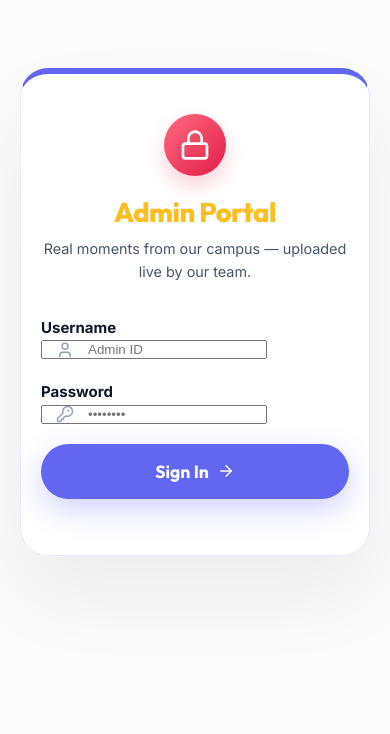
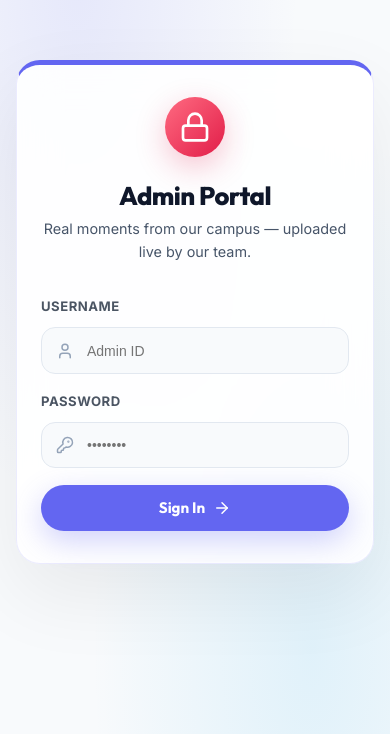
Before and after one commit to upadhyayravi023/cbk, a React (Vite) app in the folder frontend/: page /admin/login in a window 390 px wide. Shown: the part 110-844 px from the top of the page. Built offline with nearby package versions, Linux system fonts and the light colour scheme; no server answers.

Commit message:
Complete fluid responsive overhaul of Admin Login and Dashboard CSS

```diff
--- a/frontend/src/pages/AdminLogin.css
+++ b/frontend/src/pages/AdminLogin.css
@@ -1,52 +1,85 @@
-/* src/pages/AdminLogin.css */
+/* ── Admin Login Page ── */
 
 .login-page {
   min-height: 100vh;
   display: flex;
   align-items: center;
   justify-content: center;
-  background: radial-gradient(circle at top left, var(--gradient-start) 0%, #f8fafc 40%, #ffffff 100%);
-  padding: 1.5rem;
+  background:
+    radial-gradient(ellipse at 20% 10%, rgba(99,102,241,0.12) 0%, transparent 50%),
+    radial-gradient(ellipse at 80% 90%, rgba(14,165,233,0.1) 0%, transparent 50%),
+    #f8fafc;
+  padding: clamp(1rem, 4vw, 2rem);
 }
 
 .login-card {
   width: 100%;
   max-width: 440px;
-  padding: 3rem 2rem;
-  background: rgba(255, 255, 255, 0.82);
-  backdrop-filter: blur(16px);
-  -webkit-backdrop-filter: blur(16px);
-  border: 1px solid rgba(108, 99, 255, 0.15);
-  border-top: 6px solid var(--primary);
-  border-radius: 32px;
-  box-shadow: 0 40px 80px rgba(0,0,0,0.06);
+  padding: clamp(2rem, 5vw, 3.5rem) clamp(1.5rem, 4vw, 2.5rem);
+  background: rgba(255, 255, 255, 0.9);
+  backdrop-filter: blur(20px);
+  -webkit-backdrop-filter: blur(20px);
+  border: 1px solid rgba(99, 102, 241, 0.12);
+  border-top: 5px solid var(--primary);
+  border-radius: clamp(24px, 4vw, 36px);
+  box-shadow: 0 30px 80px rgba(0,0,0,0.07), 0 0 0 1px rgba(255,255,255,0.5) inset;
 }
 
 .lock-icon-wrapper {
-  width: 70px;
-  height: 70px;
+  width: clamp(60px, 12vw, 72px);
+  height: clamp(60px, 12vw, 72px);
   background: linear-gradient(135deg, #ff6b81, #e11d48);
   border-radius: 50%;
   display: flex;
   align-items: center;
   justify-content: center;
   margin: 0 auto 1.5rem auto;
-  box-shadow: 0 10px 20px rgba(225, 29, 72, 0.2);
+  box-shadow: 0 10px 30px rgba(225, 29, 72, 0.25);
 }
 
 .login-card h2 {
-  font-size: 2rem;
-  color: var(--accent);
-  margin-bottom: 0.5rem;
+  font-size: clamp(1.6rem, 4vw, 2rem);
+  color: var(--text-dark);
+  margin-bottom: 0.35rem;
+  text-align: center;
+}
+
+.login-card > p,
+.login-card .text-center {
+  font-size: clamp(0.875rem, 2vw, 0.95rem);
+  color: var(--text-light);
+  text-align: center;
 }
 
 .login-form .form-group {
-  margin-bottom: 1.5rem;
+  margin-bottom: clamp(1rem, 2.5vw, 1.5rem);
 }
 
 .login-form label {
+  display: block;
+  font-size: 0.82rem;
   font-weight: 700;
+  color: #4b5563;
+  text-transform: uppercase;
+  letter-spacing: 0.5px;
+  margin-bottom: 0.6rem;
+}
+
+.login-form input {
+  width: 100%;
+  padding: 0.9rem 1.2rem;
+  border-radius: 14px;
+  border: 1.5px solid #e2e8f0;
+  background: #f8fafc;
+  font-size: clamp(0.875rem, 2vw, 1rem);
   color: var(--text-dark);
+  transition: all 0.25s ease;
+}
+.login-form input:focus {
+  border-color: var(--primary);
+  outline: none;
+  background: white;
+  box-shadow: 0 0 0 4px rgba(99, 102, 241, 0.08);
 }
 
 .input-with-icon {
@@ -59,6 +92,7 @@
   position: absolute;
   left: 15px;
   color: #94a3b8;
+  pointer-events: none;
 }
 
 .input-with-icon input {
@@ -67,12 +101,14 @@
 
 .login-btn {
   width: 100%;
-  padding: 1rem;
-  font-size: 1.1rem;
-  margin-top: 1rem;
+  padding: clamp(0.85rem, 2vw, 1rem);
+  font-size: clamp(0.95rem, 2vw, 1.05rem);
+  margin-top: 0.75rem;
   display: flex;
   align-items: center;
   justify-content: center;
+  gap: 0.75rem;
+  border-radius: 50px;
 }
 
 .error-alert {
@@ -80,9 +116,9 @@
   color: #ef4444;
   padding: 0.75rem 1rem;
   border-radius: 12px;
-  font-size: 0.9rem;
+  font-size: 0.88rem;
   font-weight: 600;
-  margin-bottom: 2rem;
+  margin-bottom: 1.5rem;
   border: 1px solid #fee2e2;
   text-align: center;
 }
@@ -96,6 +132,7 @@
   color: #64748b;
   margin-top: 1rem;
   font-style: italic;
+  text-align: center;
 }
 
 .btn-ghost-sm {
@@ -114,19 +151,11 @@
   transition: all 0.2s;
 }
 .btn-ghost-sm:hover {
-  background: rgba(108, 99, 255, 0.05);
+  background: rgba(99, 102, 241, 0.06);
 }
 
 .flex-center { display: flex; align-items: center; justify-content: center; }
 .gap-2 { gap: 0.5rem; }
-
 .mb-4 { margin-bottom: 2rem; }
 .mt-4 { margin-top: 1.5rem; }
 .mt-3 { margin-top: 1rem; }
-@media (max-width: 480px) {
-  .login-page { padding: 1.25rem; }
-  .login-card { padding: 2.5rem 1.25rem; border-radius: 28px; }
-  .login-card h2 { font-size: 1.7rem; }
-  .lock-icon-wrapper { width: 62px; height: 62px; margin-bottom: 1.25rem; }
-  .login-form .form-group { margin-bottom: 1.25rem; }
-}
```
Also changed, not shown: frontend/src/pages/AdminDashboard.css (+109 -94 lines).
